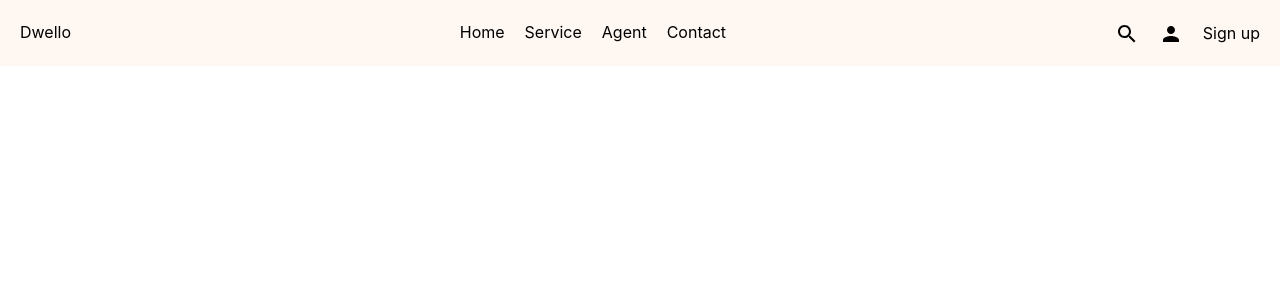
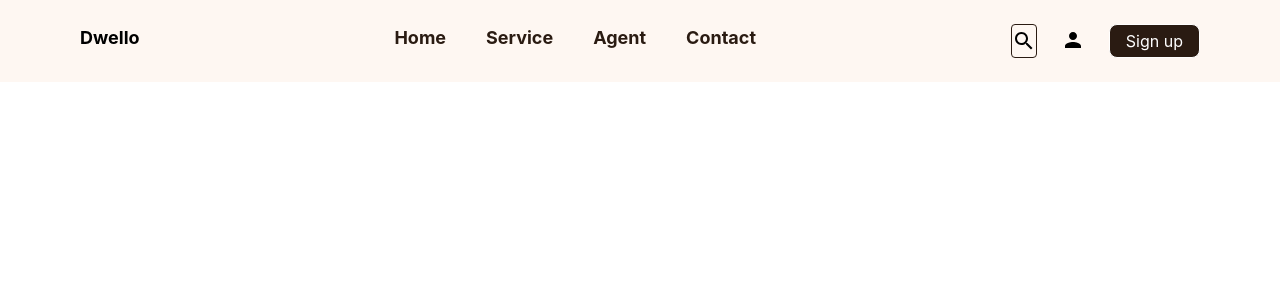
Before and after one commit to Jafar610/DreamHome, a React app: page / in a window 1280 px wide. Shown: the top 300 px of the page. Built offline with nearby package versions, Linux system fonts and the light colour scheme; the HTML template or start-up script is replaced by a standard one.

Commit message:
header completed

```diff
--- a/src/Components/Header/Header.jsx
+++ b/src/Components/Header/Header.jsx
@@ -1,33 +1,48 @@
-import React from "react";
+import React, { useState } from "react";
 import SearchIcon from "@mui/icons-material/Search";
 import PersonIcon from "@mui/icons-material/Person";
 function Header() {
+  const [input, setInput] = useState("hidden");
+ const handleClicked = () => {
+  setInput(prev => prev === "hidden" ? "visible" : "hidden");
+};
   return (
-    <div className="flex justify-between align-center bg-[#fef7f2] p-5">
-      <div className="border-top-2 border-[#f15a29]">
+    <>
+      <div className="flex justify-between align-center bg-[#FEF7F2] px-20 py-6">
+        <div className="border-top-2 border-[#2A1B12]">
           <span className="border-top"></span>
-        <h2>Dwello</h2>
+          <h2 className="font-bold text-lg">Dwello</h2>
         </div>
 
-      <div className="flex justify-center align-center gap-5">
+        <div className="flex justify-center gap-10 text-lg text-[#2A1B12] font-bold ">
           <a href="">Home</a>
           <a href="">Service</a>
           <a href="">Agent</a>
           <a href="">Contact</a>
         </div>
 
-      <div className="flex justify-center align-center gap-5">
-        <div>
-          <input type="text" placeholder="Search" className="hidden" />
+        <div className="flex justify-center align-center gap-6">
+          <div
+            className="flex justify-center align-center py-1 border border-[#2A1B12] rounded-sm"
+            onClick={handleClicked}
+          >
+            <input
+              type="text"
+              placeholder="Search"
+              className={`${input} outline-none px-2`}
+            />
             <SearchIcon />
           </div>
-        <div>
+          <div className="flex justify-center align-center text-lg py-1">
             <PersonIcon />
           </div>
 
-        <button>Sign up</button>
+          <div className="flex align-center border rounded-lg px-4 py-1 bg-[#2A1B12] text-white">
+            <button className="text-center">Sign up</button>
           </div>
         </div>
+      </div>
+    </>
   );
 }
 
```
Lines whose indentation alone changed are shown as unchanged.
